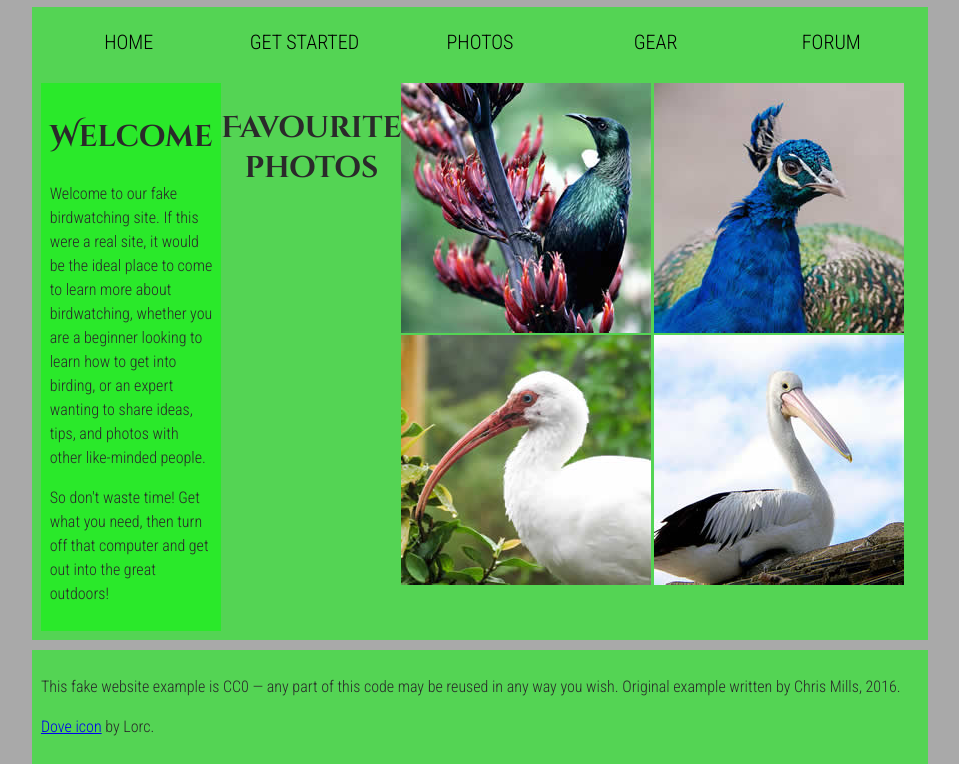
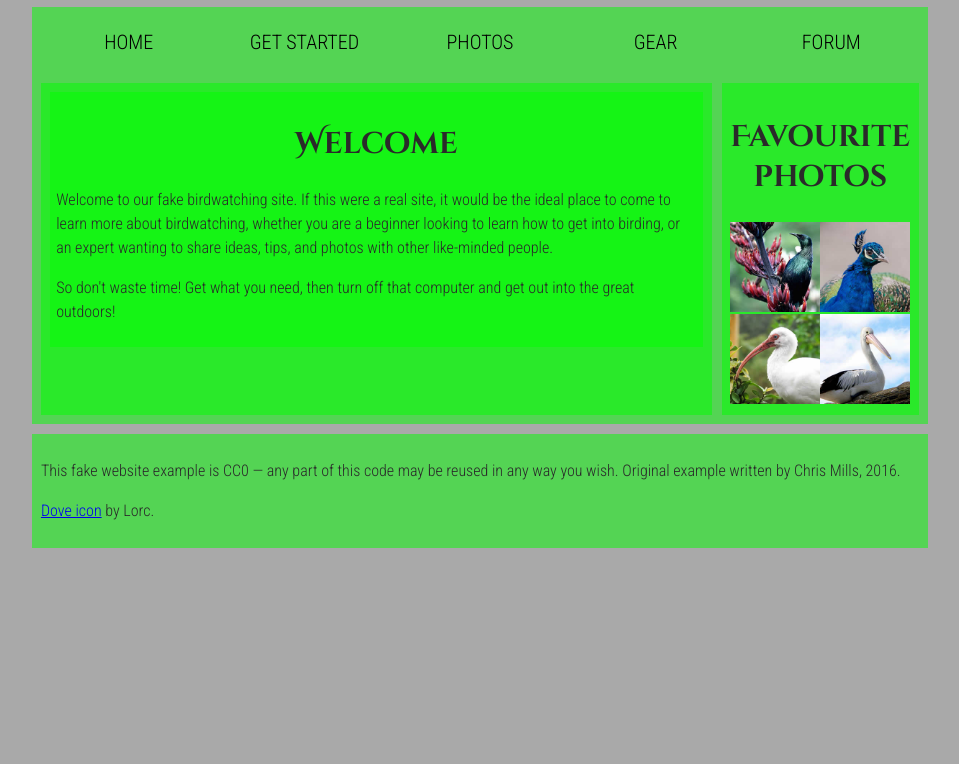
Before and after one commit to jec1342/page-content-structure, a plain HTML site: page index.html in a window 1280 px wide. Shown: the part 129-893 px from the top of the page, without its empty margins (160-1119 px from the left). After the commit the page ends 800 px from the top, so only its background shows below. Drawn offline with Linux system fonts and the light colour scheme.

Commit message:
Final touches

```diff
--- a/index.html
+++ b/index.html
@@ -164,13 +164,16 @@ footer {
         </nav>
       <main>
         <section>
+      <article>
       <h2>Welcome</h2>
 
       <p>Welcome to our fake birdwatching site. If this were a real site, it would be the ideal place to come to learn more about birdwatching, whether you are a beginner looking to learn how to get into birding, or an expert wanting to share ideas, tips, and photos with other like-minded people.</p>
 
       <p>So don't waste time! Get what you need, then turn off that computer and get out into the great outdoors!</p>
+      </article>
+
         </section>
-
+      <aside>
       <h2>Favourite photos</h2>
         <div>
       <a href="favorite-1.jpg"><img src="/assets/favorite-1_th.jpg" alt="Small black bird, black claws, long black slender beak, links to larger version of the image"></a>
@@ -178,6 +181,7 @@ footer {
       <a href="favorite-3.jpg"><img src="/assets/favorite-3_th.jpg" alt="Top half of a large bird with white plumage, very long curved narrow light colored break, links to larger version of the image"></a>
       <a href="favorite-4.jpg"><img src="/assets/favorite-4_th.jpg" alt="Large bird, mostly white plumage with black plumage on back and rear, long straight white beak, links to larger version of the image"></a>
         </div>
+      </aside>
       </main>
 
     <footer>
```
